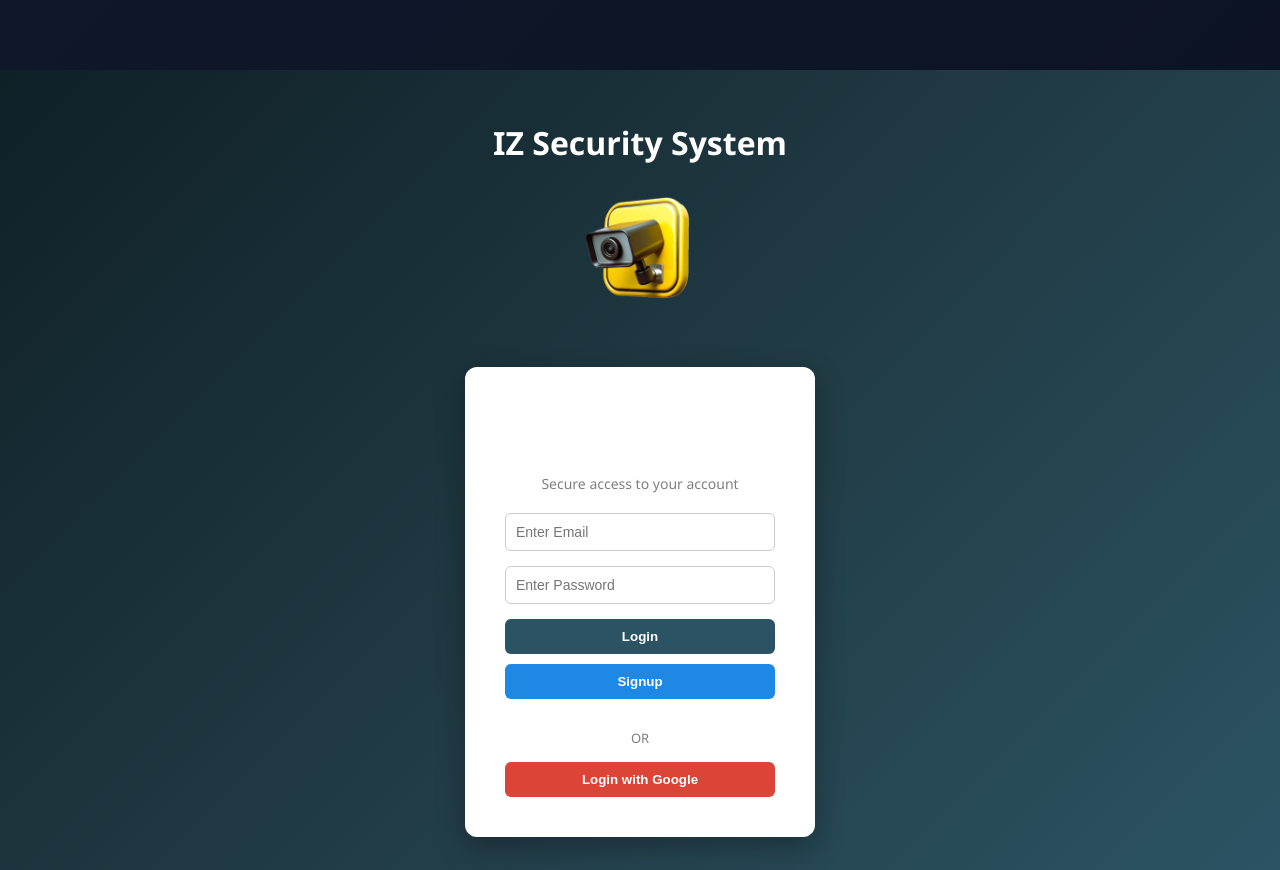
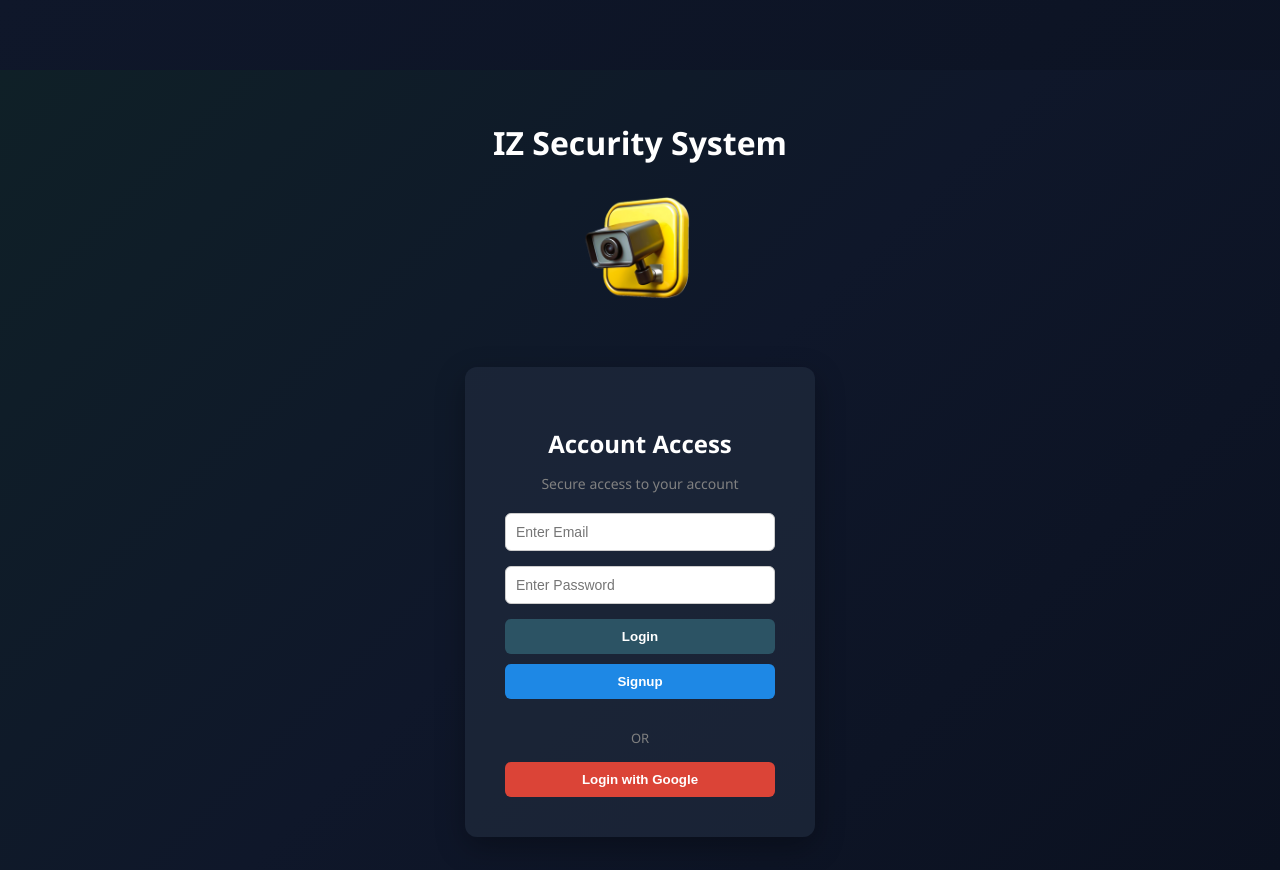
Before and after one commit to NehanShaikh/IZ_shop, a React (Create React App) app in the folder iz-security-frontend/: page / in a window 1280 px wide. Built offline with nearby package versions, Linux system fonts and the light colour scheme.

Commit message:
first commit

```diff
--- a/iz-security-frontend/src/App.css
+++ b/iz-security-frontend/src/App.css
@@ -343,7 +343,7 @@ html, body {
 
 .login-page {
   min-height: 100vh;
-  background: linear-gradient(135deg, #0f2027, #203a43, #2c5364);
+  background: linear-gradient(135deg, #0f2027, #0f172a, #0b1120);
   display: flex;
   flex-direction: column;
 }
@@ -367,7 +367,7 @@ html, body {
 }
 
 .login-card {
-  background: white;
+  background: rgba(30, 41, 59, 0.75);
   padding: 40px;
   width: 350px;
   border-radius: 12px;
```
